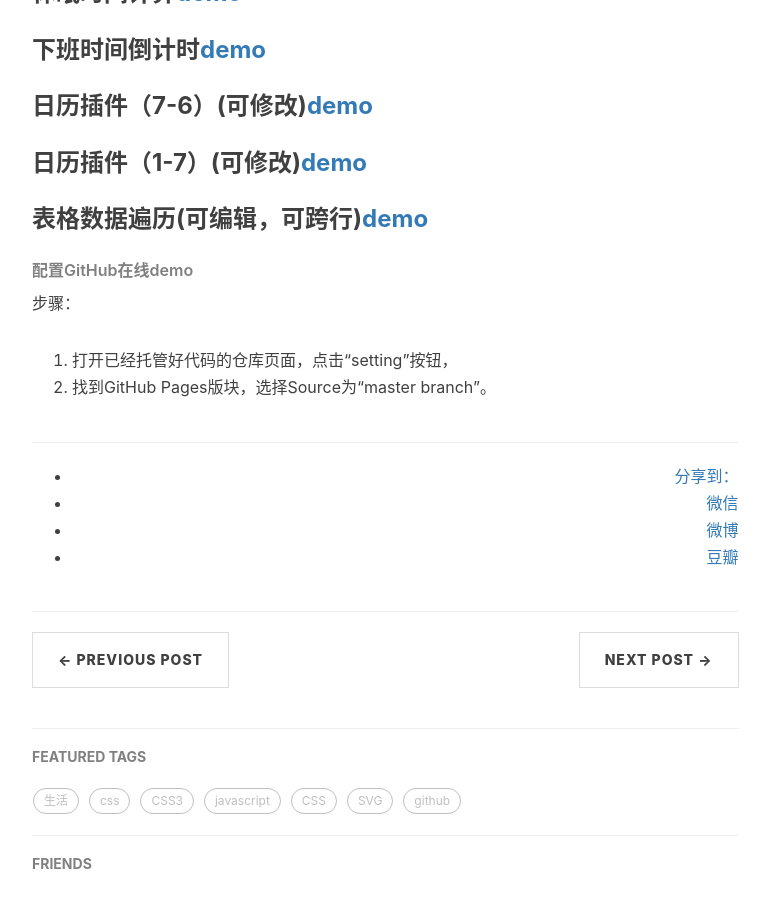
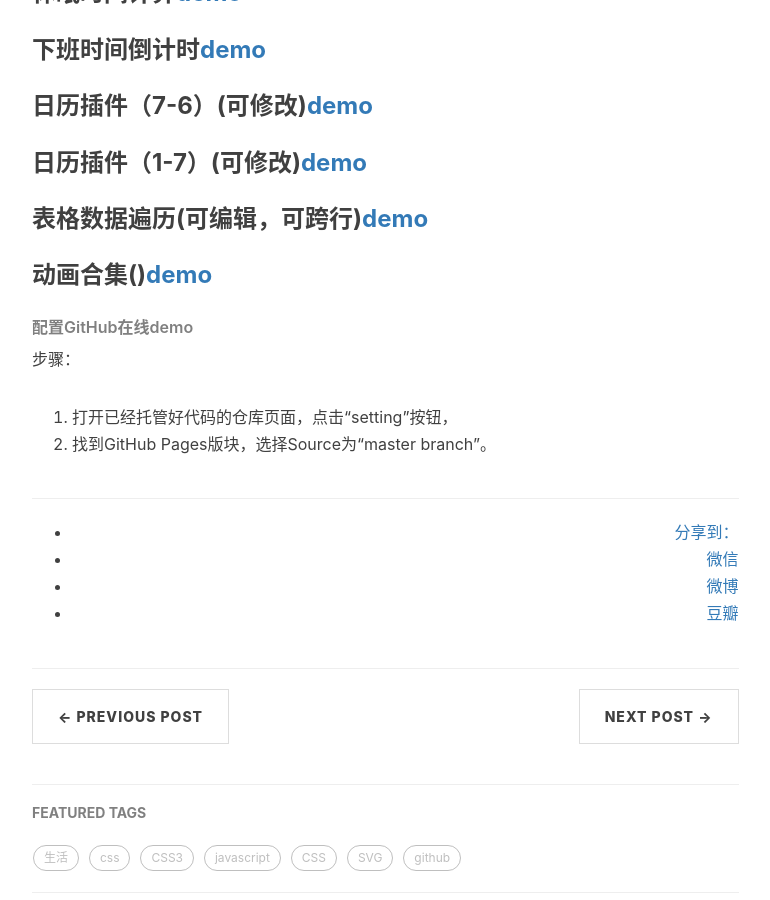
Before and after one commit to onepiece1991/onepiece1991.github.io, a Jekyll site: the page built from _posts/2018-11-21-plugins-demo-2018.md, in a window 1280 px wide and 900 px high, scrolled down 1126 px. Shown: the whole window, without its empty margins (233-1003 px from the left). Built offline with Jekyll 4.4.1, drawn with Linux system fonts in a browser that asks for light colours; nearby versions of some CDN libraries; comment, search, counter and statistics services are not loaded.

Commit message:
add animation group
新增动画合集链接

```diff
--- a/_posts/2018-11-21-plugins-demo-2018.md
+++ b/_posts/2018-11-21-plugins-demo-2018.md
@@ -40,6 +40,8 @@
 
 ### 表格数据遍历(可编辑，可跨行)<a href="https://onepiece1991.github.io/Plugin/views/tableData.html" target="_blank">demo</a>
 
+### 动画合集()<a href="https://onepiece1991.github.io/Plugin/views/animationGroup.html" target="_blank">demo</a>
+
 ###### 配置GitHub在线demo
 步骤：
 1. 打开已经托管好代码的仓库页面，点击“setting”按钮，
```
